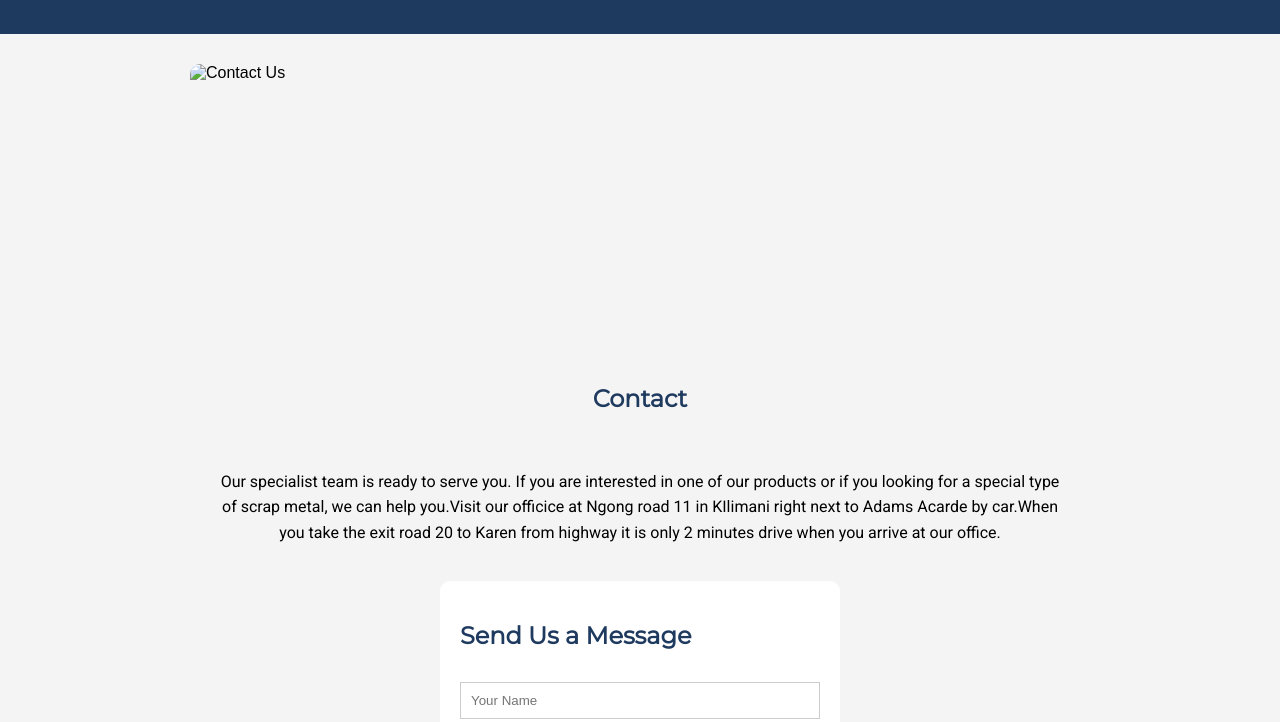
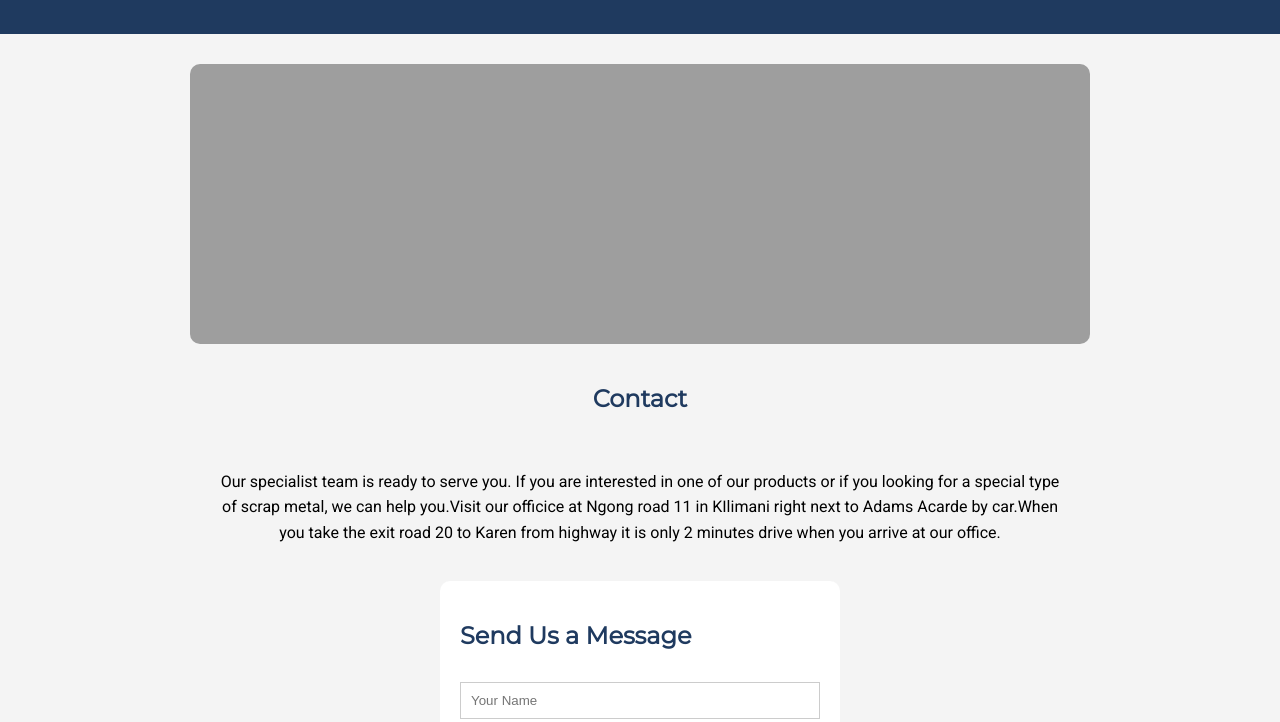
Before and after one commit to EzraKipyego/Scrap-metal, a website: page contact.html in a window 1280 px wide. Shown: the part 78-800 px from the top of the page. Drawn offline with Linux system fonts and the light colour scheme; the site is published under a folder, as on GitHub Pages, so addresses that start at the root find nothing.

Commit message:
Fixed contact page not working well

```diff
--- a/contact.html
+++ b/contact.html
@@ -19,7 +19,7 @@
 </header>
 
 <section class="contact-section">
-    <img src="/images/Contact  image.png" alt="Contact Us" class="contact-image">
+    <img src="images/Contact  image.png" alt="Contact Us" class="contact-image">
          <h2>Contact</h2>
          <p>Our specialist team is ready to serve you. If you are interested in one of our products or if you looking for a special type of scrap metal, we can help you.Visit our officice at Ngong road  11 in KIlimani right next to Adams Acarde by car.When you take the exit road 20 to Karen from highway  it is only 2 minutes drive when you arrive at our office.</p>
     <form class="contact-form">
```
